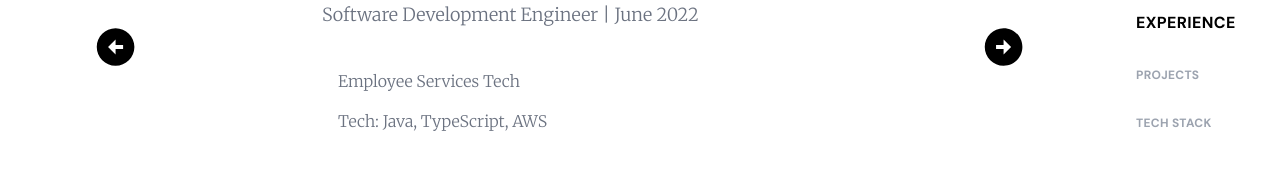
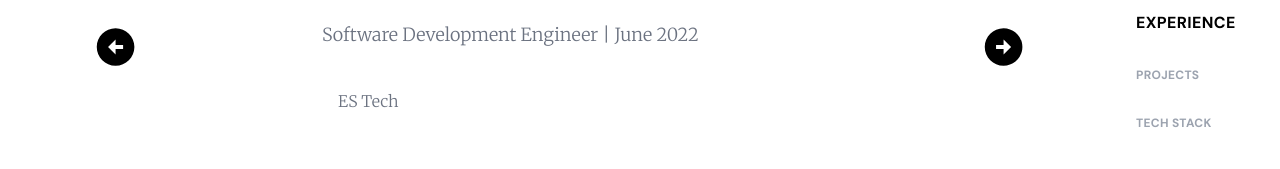
Before and after one commit to davidk101/portfolio, a React (Create React App) app: page /experience in a window 1280 px wide. Shown: the part 377-546 px from the top of the page. Built offline with nearby package versions, Linux system fonts and the light colour scheme.

Commit message:
Update experience.js

```diff
--- a/src/pages/experience.js
+++ b/src/pages/experience.js
@@ -12,8 +12,8 @@ const Work = ({ setPage, pageVariants, pageTransition }) => {
         {
             head1: "Amazon",
             head2: "Software Development Engineer | June 2022",
-            body1: "Employee Services Tech",
-            body2: "Tech: Java, TypeScript, AWS",
+            body1: "ES Tech",
+            body2: "",
         },
         {
             head1: "Beyond The Horizon Technology",
```
